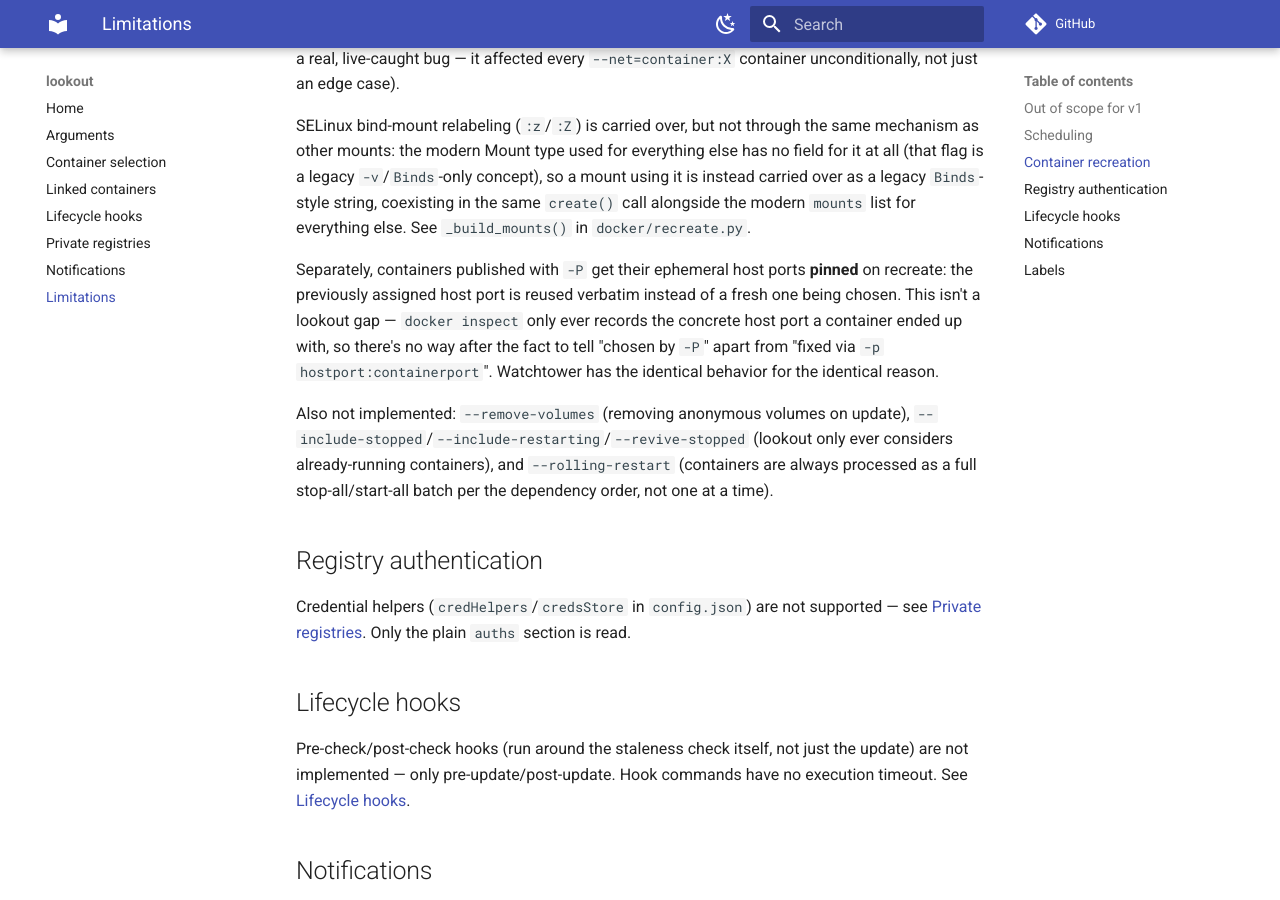
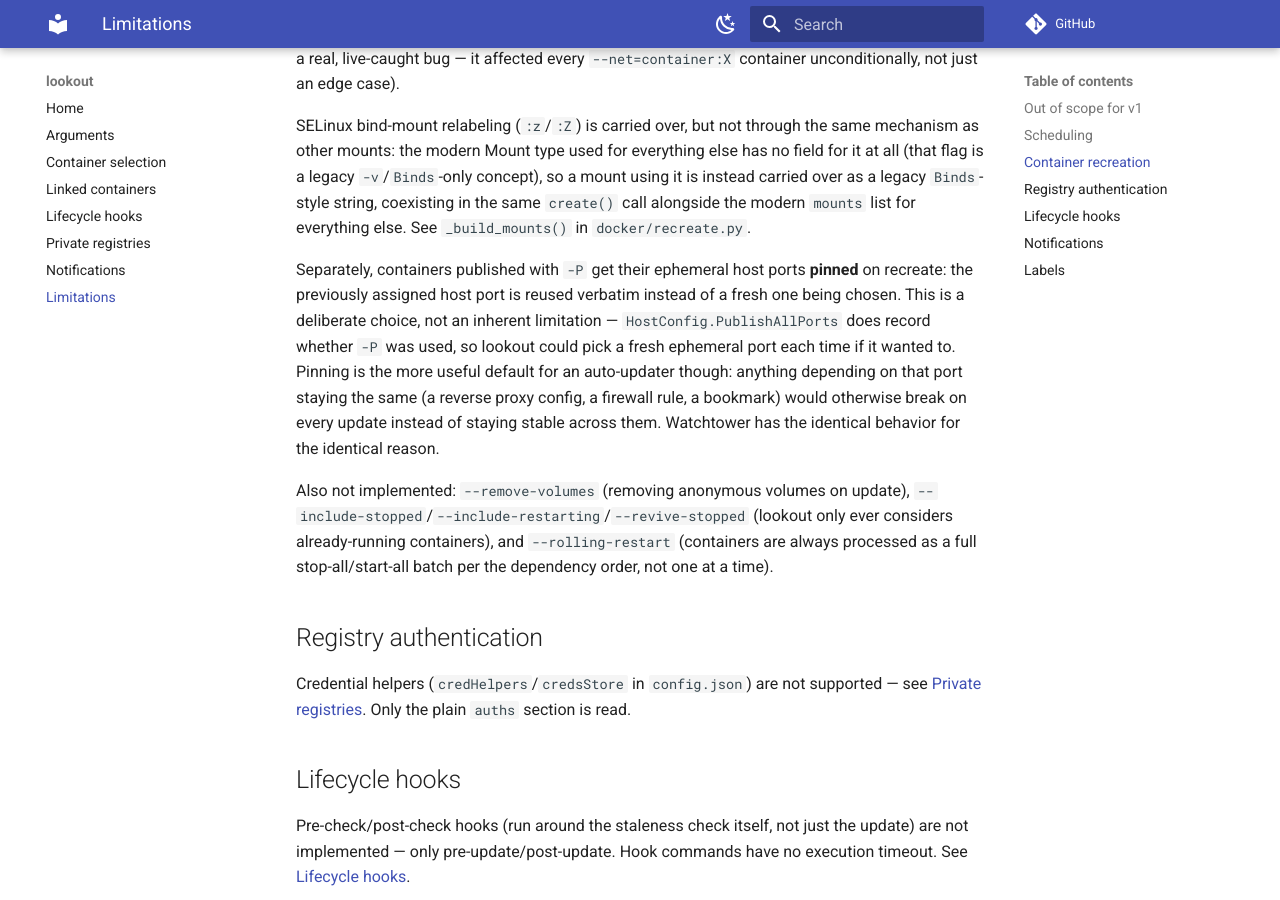
Before and after one commit to garage1118/lookout, an MkDocs documentation site: the page built from docs/limitations.md, in a window 1280 px wide and 900 px high, scrolled down 1765 px. Built offline with MkDocs 1.6.1 and Material for MkDocs 9.7.7, drawn with Linux system fonts in a browser that asks for light colours; comment, search, counter and statistics services are not loaded.

Commit message:
Correct the -P port-pinning rationale in the docs

```diff
--- a/docs/limitations.md
+++ b/docs/limitations.md
@@ -72,10 +72,13 @@ is a legacy `-v`/`Binds`-only concept), so a mount using it is instead carried o
 everything else. See `_build_mounts()` in `docker/recreate.py`.
 
 Separately, containers published with `-P` get their ephemeral host ports **pinned** on recreate:
-the previously assigned host port is reused verbatim instead of a fresh one being chosen. This
-isn't a lookout gap — `docker inspect` only ever records the concrete host port a container ended
-up with, so there's no way after the fact to tell "chosen by `-P`" apart from "fixed via
-`-p hostport:containerport`". Watchtower has the identical behavior for the identical reason.
+the previously assigned host port is reused verbatim instead of a fresh one being chosen. This is a
+deliberate choice, not an inherent limitation — `HostConfig.PublishAllPorts` does record whether
+`-P` was used, so lookout could pick a fresh ephemeral port each time if it wanted to. Pinning is
+the more useful default for an auto-updater though: anything depending on that port staying the
+same (a reverse proxy config, a firewall rule, a bookmark) would otherwise break on every update
+instead of staying stable across them. Watchtower has the identical behavior for the identical
+reason.
 
 Also not implemented: `--remove-volumes` (removing anonymous volumes on update),
 `--include-stopped`/`--include-restarting`/`--revive-stopped` (lookout only ever considers
```
Also changed, not shown: 1 other file.
